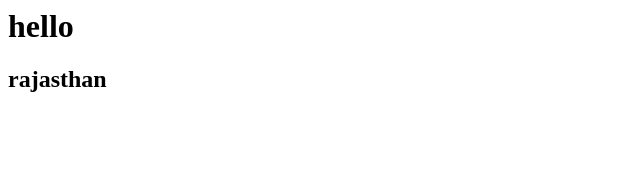
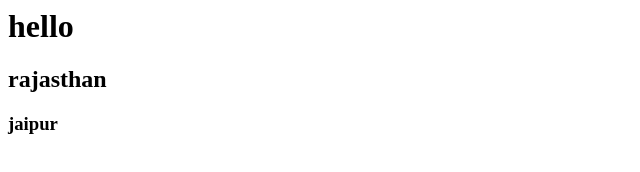
Before and after one commit to Ankitsingh7659/jenkins-repo, a plain HTML site: page index.html in a window 1280 px wide. Shown: the full height of the page, 0-640 px from the left. Drawn offline with Linux system fonts and the light colour scheme.

Commit message:
Update index.html

```diff
--- a/index.html
+++ b/index.html
@@ -1,2 +1,3 @@
 <h1> hello  </h1>
 <h2>rajasthan</h2>
+<h3>jaipur</h3>
```
